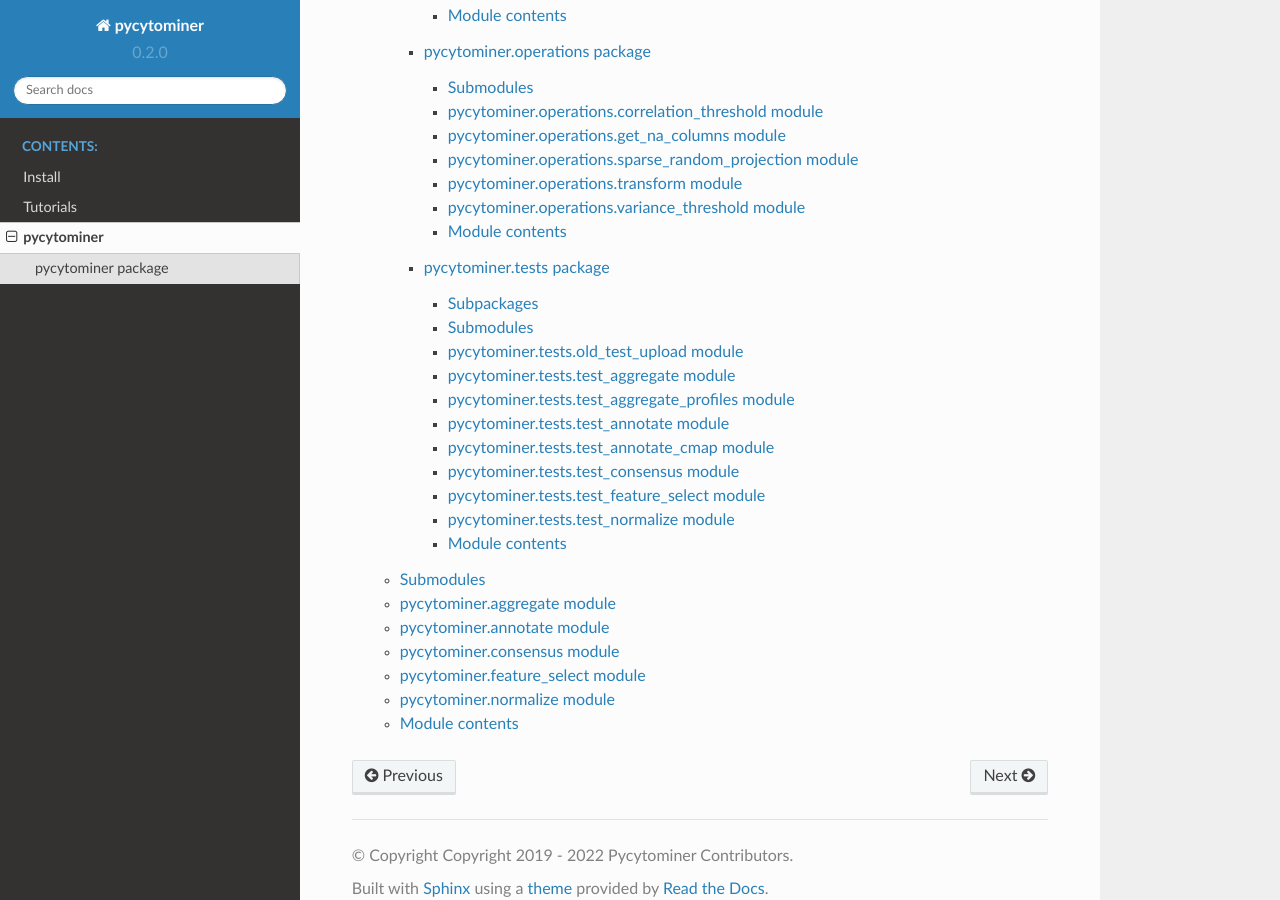
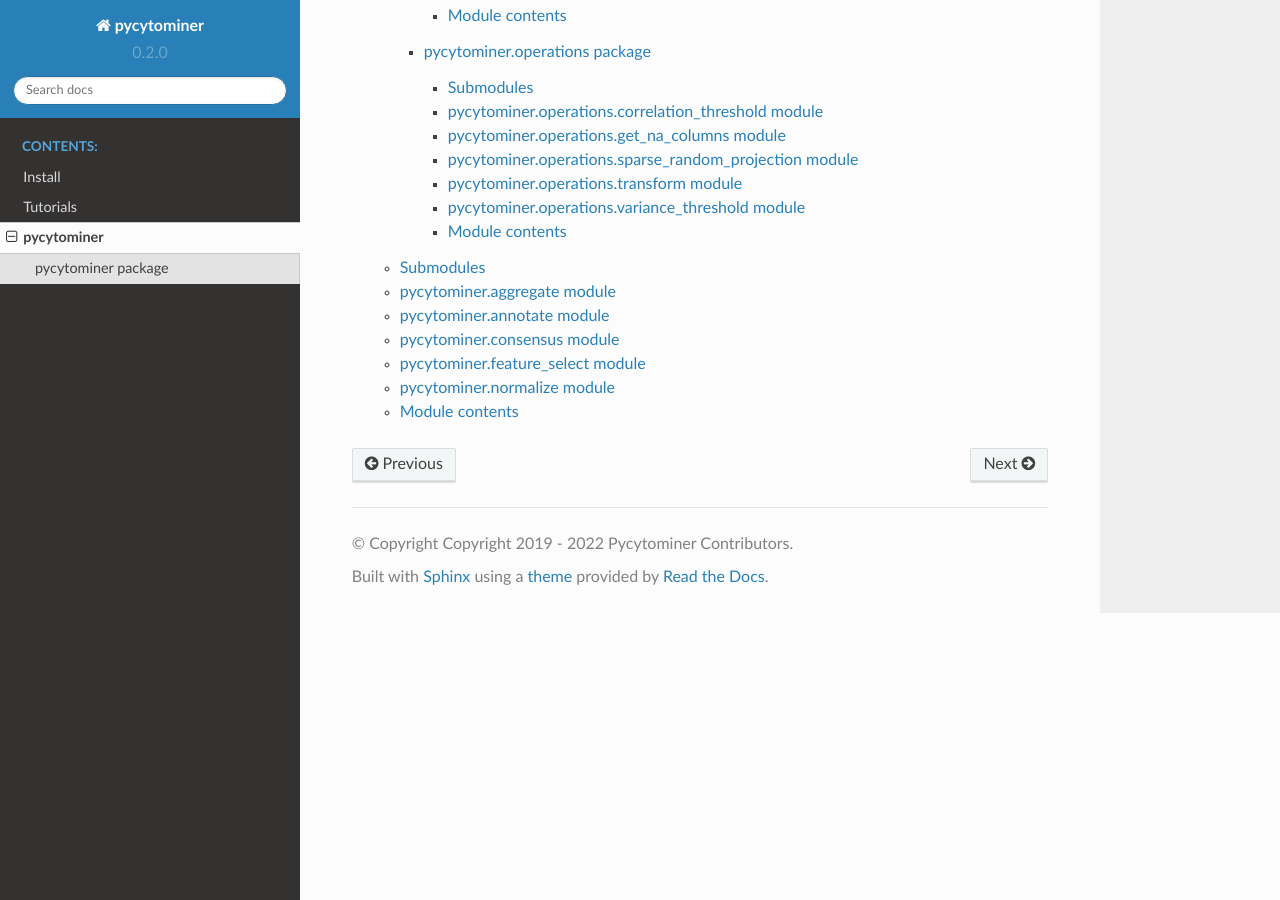
Before and after one commit to cytomining/pycytominer, a Sphinx documentation site: the page built from docs/modules.rst, in a window 1280 px wide and 900 px high, scrolled down 480 px. Built offline with Sphinx 7.4.7 and the Read the Docs theme 2.0.0, drawn with Linux system fonts in a browser that asks for light colours; some of the changed lines change nothing that is shown.

Commit message:
exclude test docs

```diff
--- a/docs/conf.py
+++ b/docs/conf.py
@@ -43,7 +43,7 @@
 # List of patterns, relative to source directory, that match files and
 # directories to ignore when looking for source files.
 # This pattern also affects html_static_path and html_extra_path.
-exclude_patterns = []
+exclude_patterns = ["**tests**"]
 
 
 # -- Options for HTML output -------------------------------------------------
```
